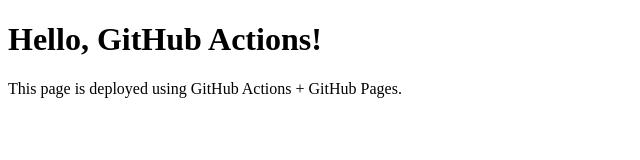
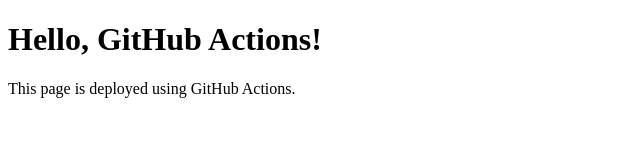
Before and after one commit to santoshk51/deployment-workflow, a plain HTML site: page index.html in a window 1280 px wide. Shown: the whole page, without its empty margins (0-640 px from the left). Drawn offline with Linux system fonts and the light colour scheme.

Commit message:
first commit

```diff
--- a/index.html
+++ b/index.html
@@ -6,6 +6,6 @@
 </head>
 <body>
   <h1>Hello, GitHub Actions!</h1>
-  <p>This page is deployed using GitHub Actions + GitHub Pages.</p>
+  <p>This page is deployed using GitHub Actions.</p>
 </body>
 </html>
```
